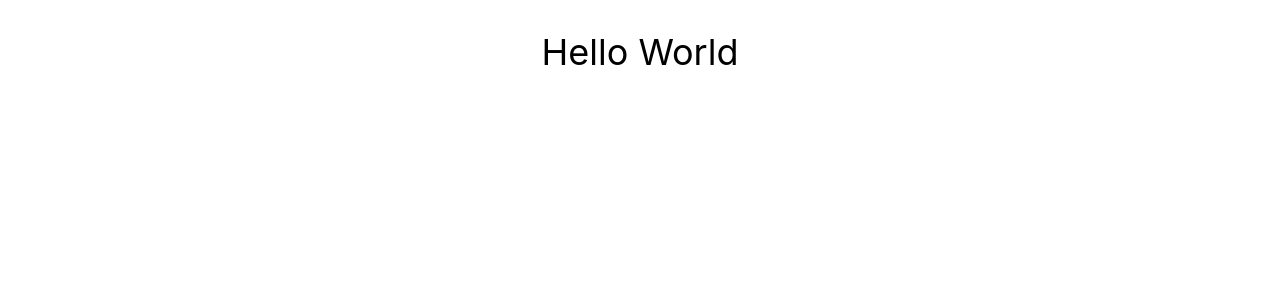
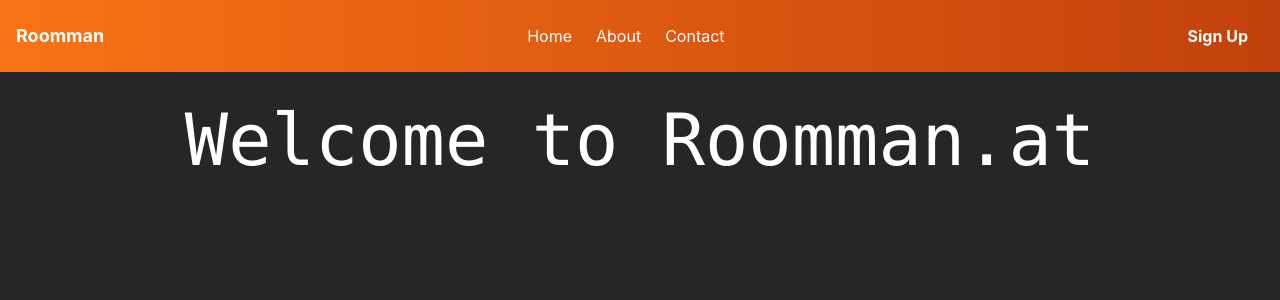
Before and after one commit to 13nico01/portfolio, a React (Create React App) app: page / in a window 1280 px wide. Shown: the top 300 px of the page. Built offline with nearby package versions, Linux system fonts and the light colour scheme.

Commit message:
Navbar added

```diff
--- a/package.json
+++ b/package.json
@@ -6,8 +6,10 @@
     "@testing-library/jest-dom": "^5.17.0",
     "@testing-library/react": "^13.4.0",
     "@testing-library/user-event": "^13.5.0",
+    "lucide-react": "^0.453.0",
     "react": "^18.3.1",
     "react-dom": "^18.3.1",
+    "react-router-dom": "^6.27.0",
     "react-scripts": "5.0.1",
     "web-vitals": "^2.1.4"
   },
--- a/src/Components/HeroComponents/HeroSection.jsx
+++ b/src/Components/HeroComponents/HeroSection.jsx
@@ -2,8 +2,8 @@ import React from 'react'
 
 function HeroSection() {
   return (
-    <div>
-      <h1 className="text-center py-8 text-4xl">Hello World</h1>
+    <div className=''>
+      <h1 className="text-center py-8 text-7xl font-mono">Welcome to Roomman.at</h1>
     </div>
   )
 }
--- a/src/Components/MainComponents/Navbar.jsx
+++ b/src/Components/MainComponents/Navbar.jsx
@@ -1,11 +1,50 @@
-import React from 'react'
+import React, { useState } from 'react';
+import { Menu, X } from 'lucide-react';
 
-function Navbar() {
+const Navbar = () => {
+  const [isOpen, setIsOpen] = useState(false);
+
+  const toggleMenu = () => {
+    setIsOpen(!isOpen);
+  };
+
   return (
-    <div>
+    <nav className="flex flex-col md:flex-row justify-between items-center p-4 bg-gradient-to-r from-orange-500 to-orange-700">
+      <div className="flex items-center justify-between w-full md:w-auto">
+        <a href="#" className="text-lg font-bold text-white">
+          Roomman
+        </a>
+        <button
+          className="md:hidden text-white focus:outline-none"
+          onClick={toggleMenu}
+        >
+          {isOpen ? <X/> : <Menu/>}
+        </button>
+      </div>
+      <ul className={`flex-col md:flex-row md:flex md:items-center ${isOpen ? 'flex' : 'hidden'} md:block`}>
+        <li className="mr-6">
+          <a href="#" className="text-white hover:text-gray-900 transition duration-500">
+            Home
+          </a>
+        </li>
+        <li className="mr-6">
+          <a href="#" className="text-white hover:text-gray-900 transition duration-500">
+            About
+          </a>
+        </li>
+        <li className="mr-6">
+          <a href="#" className="text-white hover:text-gray-900 transition duration-500">
+            Contact
+          </a>
+        </li>
+      </ul>
+      <div className={`flex-col md:flex-row md:flex md:items-center ${isOpen ? 'flex' : 'hidden'} md:block`}>
+        <button className="bg-transparent hover:bg-gray-600 transition duration-700 text-white font-bold py-2 px-4 rounded ">
+          Sign Up
+        </button>
+      </div>
+    </nav>
+  );
+};
 
-    </div>
-  )
-}
-
-export default Navbar
+export default Navbar;
--- a/src/index.css
+++ b/src/index.css
@@ -7,4 +7,6 @@ body {
   font-family: -apple-system, BlinkMacSystemFont, "Segoe UI", "Roboto", "Oxygen",
     "Ubuntu", "Cantarell", "Fira Sans", "Droid Sans", "Helvetica Neue",
     sans-serif;
+    background-color: #252627;
+    color: white;
 }
```
Also changed, not shown: src/assets/icons/logo-placeholder.svg (added), 1 other file (tests, documents, lock files or other folders).
